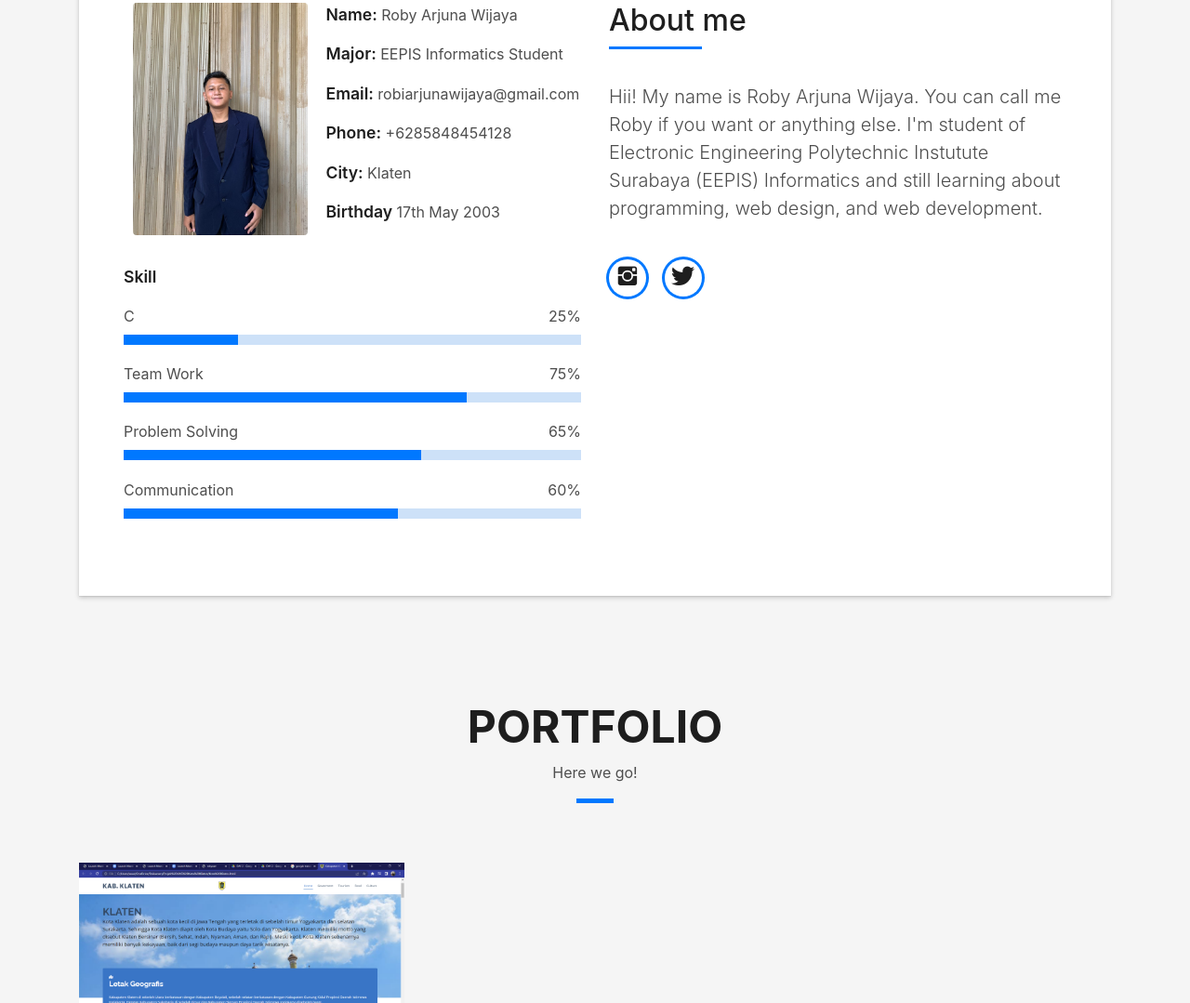
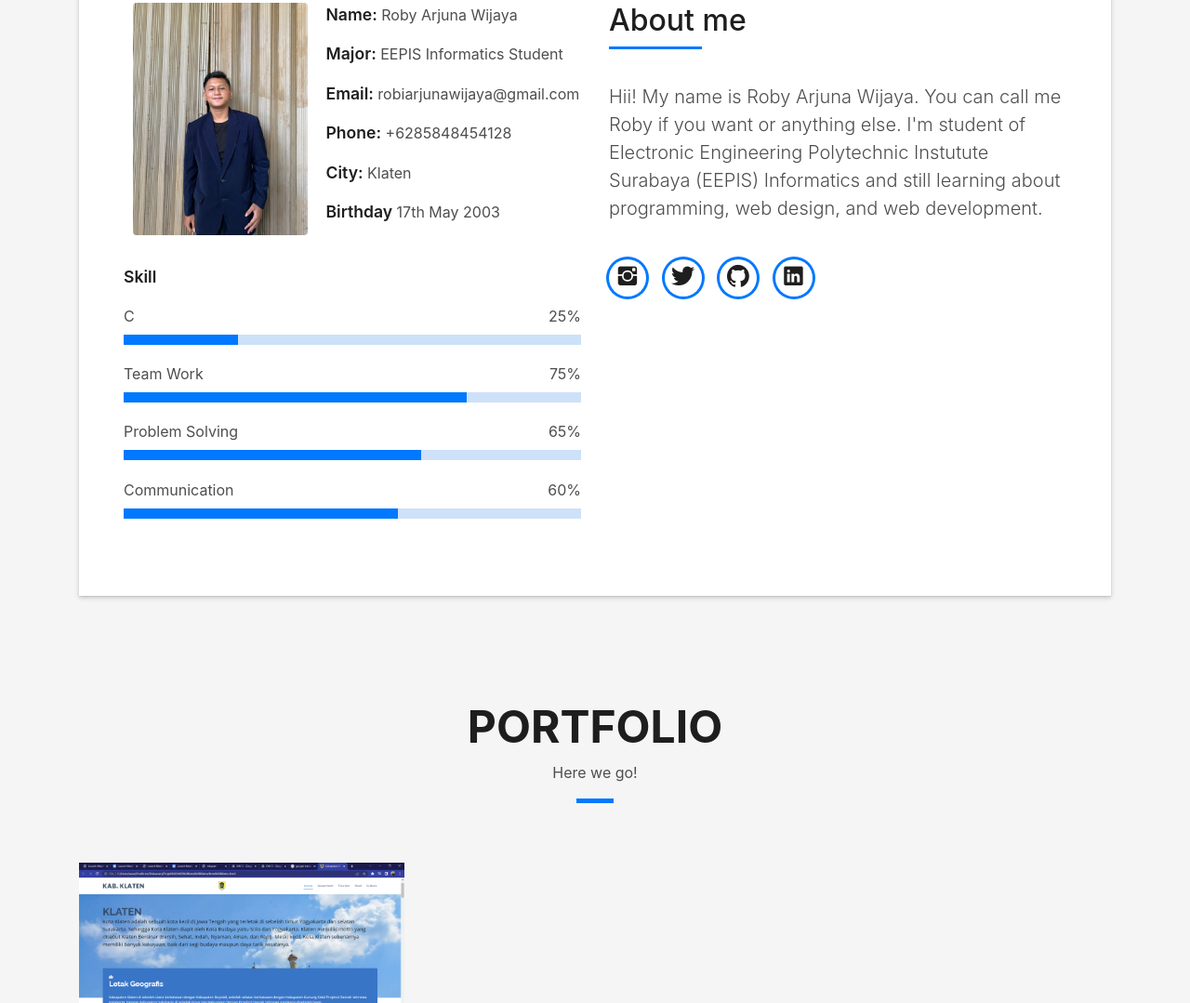
Before and after one commit to RobyArjuna/RobyArjuna, a plain HTML site: page index.html in a window 1280 px wide. Shown: the part 925-2004 px from the top of the page at 93% size. Drawn offline with Linux system fonts and the light colour scheme; files whose address does not match are found by name.

Commit message:
pengubahan linkedin dan git hub

```diff
--- a/index.html
+++ b/index.html
@@ -61,10 +61,7 @@
     />
 
     <!-- =======================================================
-    Theme Name: DevFolio
-    Theme URL: https://bootstrapmade.com/devfolio-bootstrap-portfolio-html-template/
-    Author: BootstrapMade.com
-    License: https://bootstrapmade.com/license/
+    Theme Name: robyaarr
   ======================================================= -->
   </head>
 
@@ -257,6 +254,16 @@
                               ><span class="ico-circle"><i class="ion-social-twitter"></i></span
                             ></a>
                           </li>
+                          <li>
+                            <a href="https://github.com/RobyArjuna"
+                              ><span class="ico-circle"><i class="ion-social-github"></i></span
+                            ></a>
+                            </li>
+                            <li>
+                              <a href="http://www.linkedin.com/in/robyarjuna"
+                                ><span class="ico-circle"><i class="ion-social-linkedin"></i></span
+                              ></a>
+                              </li>
                         </ul>
                       </div>
                     </div>
```
